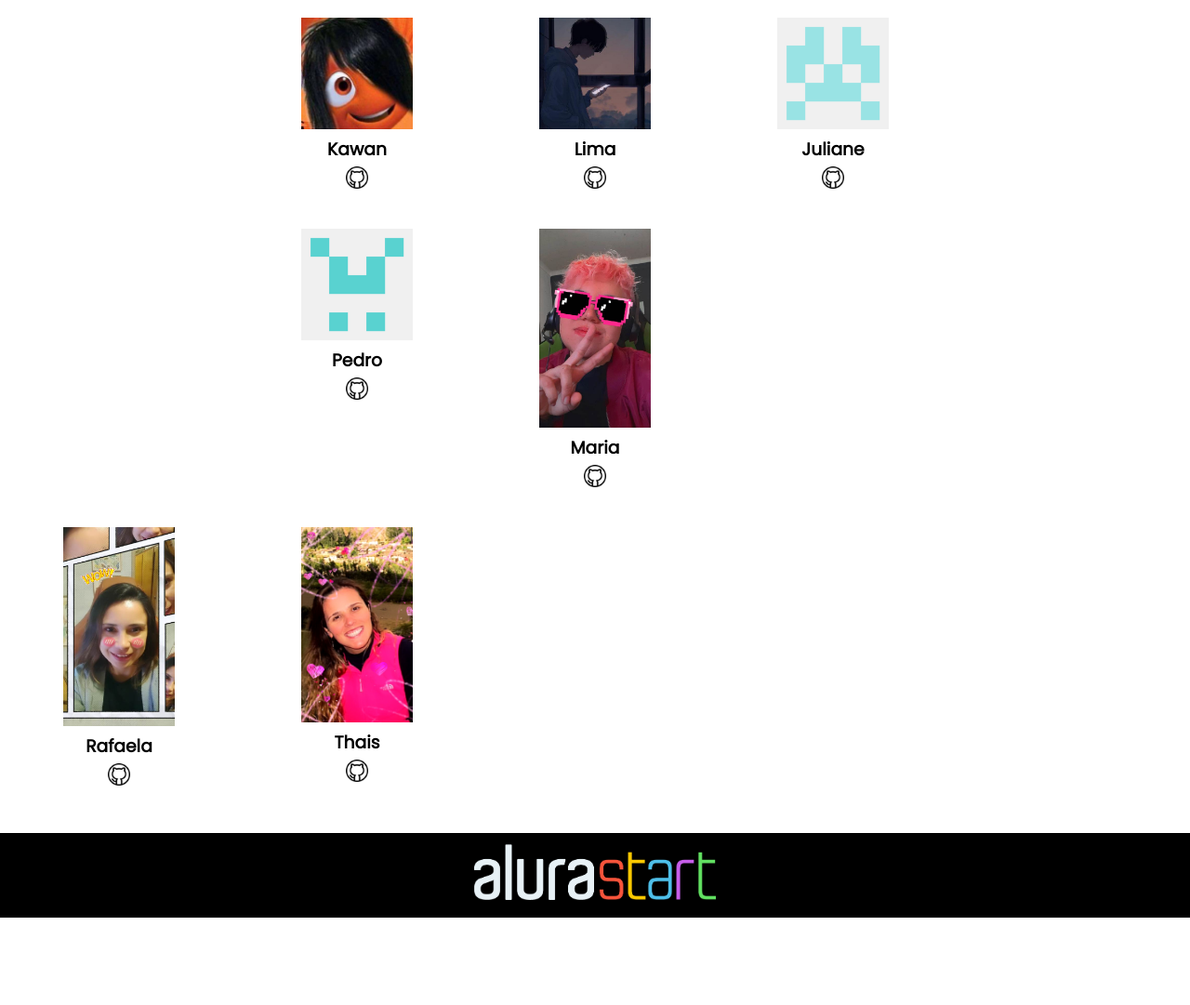
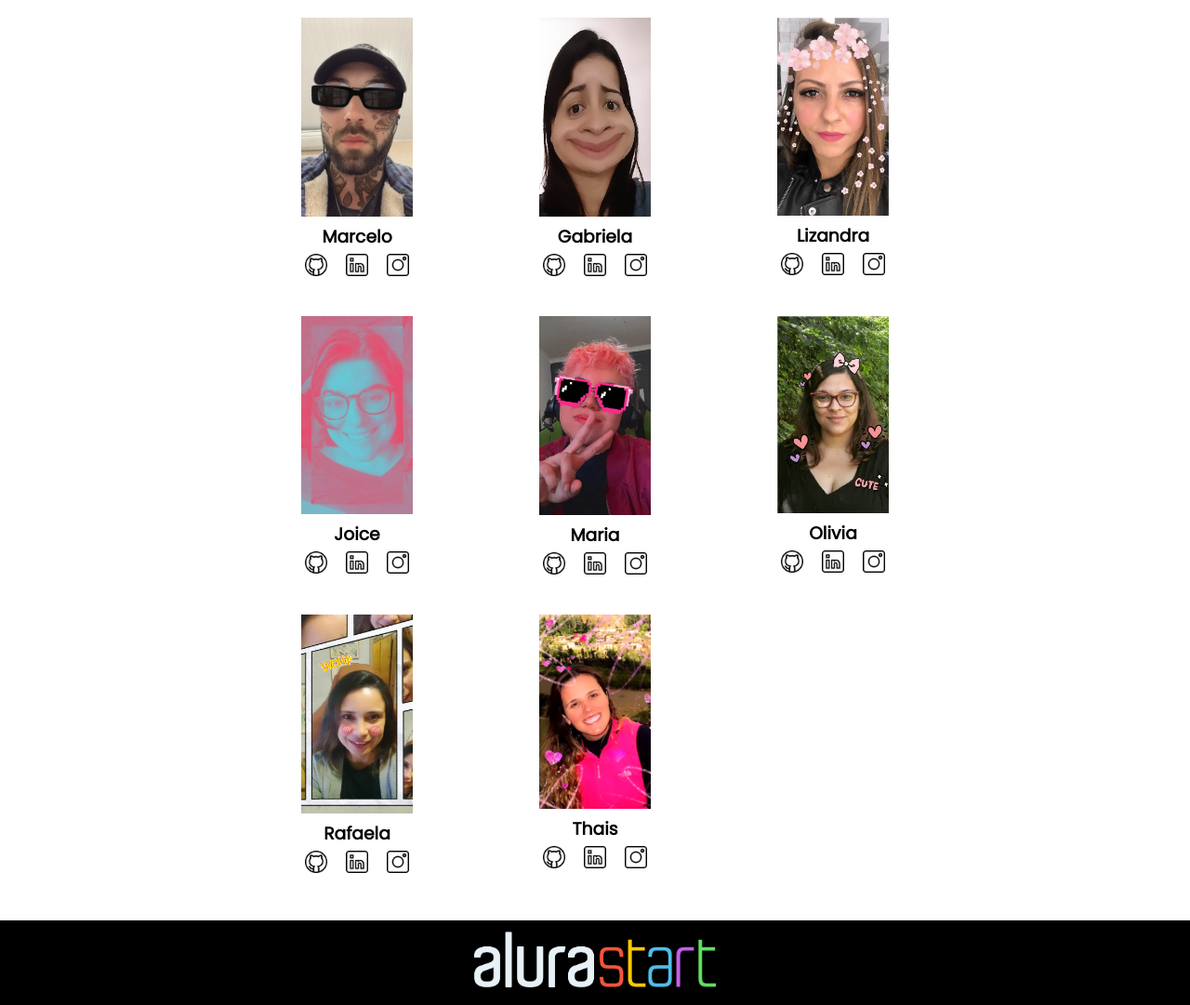
Before and after one commit to Samuray8090sn/siteescola3.0, a plain HTML site: page index.html in a window 1280 px wide. Shown: the part 601-1682 px from the top of the page at 93% size. Before the commit the page ends 1588 px from the top, so only its background shows below. Drawn offline with Linux system fonts and the light colour scheme; files whose address does not match are found by name.

Commit message:
Add files via upload

```diff
--- a/index.html
+++ b/index.html
@@ -36,41 +36,65 @@
         <div class="estudante-todos">
             <span></span>
             <div class="estudante-div">
-                <img class="estudante-imagem" src="Kawan.jpeg" alt="foto do Kawan">
-                <h3 class="estudante-nome">Kawan</h3>
-                <a href="https://github.com/kawanx32"><img class="estudante-icone" src="github.png"
+                <img class="estudante-imagem" src="Marcelo.jpeg" alt="foto do marcelo">
+                <h3 class="estudante-nome">Marcelo</h3>
+                <a href="https://github.com/marcelopaludetto"><img class="estudante-icone" src="github.png"
                         alt="icone github"></a>
-
+                <a href="https://linkedin.com/marcelopaludetto"><img class="estudante-icone" src="linkedin.png"
+                        alt="icone linkedin"></a>
+                <a href="https://instagram.com/marcelopaludetto"><img class="estudante-icone" src="instagram.png"
+                        alt="icone instagram"></a>
             </div>
             <div class="estudante-div">
-                <img class="estudante-imagem" src="Lima.jpeg" alt="foto do Lima">
-                <h3 class="estudante-nome">Lima</h3>
-                <a href="https://github.com/limabrZ"><img class="estudante-icone" src="github.png"
+                <img class="estudante-imagem" src="Gabi.jpg" alt="foto da gabi">
+                <h3 class="estudante-nome">Gabriela</h3>
+                <a href="https://github.com/GabrielaM-L"><img class="estudante-icone" src="github.png"
                         alt="icone github"></a>
-
+                <a href="https://www.linkedin.com/in/gabriela-marcomini-de-lima/"><img class="estudante-icone"
+                        src="linkedin.png" alt="icone linkedin"></a>
+                <a href="https://www.instagram.com/gabriela_marcomini/"><img class="estudante-icone" src="instagram.png"
+                        alt="icone instagram"></a>
             </div>
             <div class="estudante-div">
-                <img class="estudante-imagem" src="Juliane.png" alt="foto da Juliane">
-                <h3 class="estudante-nome">Juliane</h3>
-                <a href="https://github.com/JULIANEMACIEL"><img class="estudante-icone" src="github.png"
+                <img class="estudante-imagem" src="Liz.jpg" alt="foto da lizandra">
+                <h3 class="estudante-nome">Lizandra</h3>
+                <a href="https://github.com/LizandraDuarte40"><img class="estudante-icone" src="github.png"
                         alt="icone github"></a>
-
+                <a href="https://www.linkedin.com/in/lizandrarlm-duarte/"><img class="estudante-icone"
+                        src="linkedin.png" alt="icone linkedin"></a>
+                <a href="https://www.instagram.com/lizandrarlm"><img class="estudante-icone" src="instagram.png"
+                        alt="icone instagram"></a>
             </div>
             <span></span>
             <span></span>
             <div class="estudante-div">
-                <img class="estudante-imagem" src="Pedro.png" alt="foto do Pedro">
-                <h3 class="estudante-nome">Pedro</h3>
-                <a href="https://github.com/pedrovinicius013"><img class="estudante-icone" src="github.png"
+                <img class="estudante-imagem" src="Joice.jpg" alt="foto da joice">
+                <h3 class="estudante-nome">Joice</h3>
+                <a href="https://github.com/JoiceAlura"><img class="estudante-icone" src="github.png"
                         alt="icone github"></a>
-
+                <a href="https://www.linkedin.com/in/joicebarbaresco/"><img class="estudante-icone" src="linkedin.png"
+                        alt="icone linkedin"></a>
+                <a href="https://www.instagram.com/joicebarbaresco/"><img class="estudante-icone" src="instagram.png"
+                        alt="icone instagram"></a>
             </div>
             <div class="estudante-div">
                 <img class="estudante-imagem" src="Maria.jpg" alt="foto da maria">
                 <h3 class="estudante-nome">Maria</h3>
                 <a href="https://github.com/MagePSR"><img class="estudante-icone" src="github.png"
                         alt="icone github"></a>
-
+                <a href="https://www.linkedin.com/in/mariageovanna"><img class="estudante-icone" src="linkedin.png"
+                        alt="icone linkedin"></a>
+                <a href="https://www.instagram.com/magpsr/"><img class="estudante-icone" src="instagram.png"
+                        alt="icone instagram"></a>
+            </div>
+            <div class="estudante-div">
+                <img class="estudante-imagem" src="Olivia.jpg" alt="foto da olhe">
+                <h3 class="estudante-nome">Olivia</h3>
+                <img class="estudante-icone" src="github.png" alt="icone github">
+                <a href="https://www.linkedin.com/in/olhe/"><img class="estudante-icone" src="linkedin.png"
+                        alt="icone linkedin"></a>
+                <a href="https://github.com/olhe12"><img class="estudante-icone" src="instagram.png"
+                        alt="icone instagram"></a>
             </div>
             <span></span>
             <span></span>
@@ -79,14 +103,20 @@
                 <h3 class="estudante-nome">Rafaela</h3>
                 <a href="https://github.com/rafaelamunhoz12"><img class="estudante-icone" src="github.png"
                         alt="icone github"></a>
-
+                <a href="http://linkedin.com/in/rafaela-felix-munhoz-oliveira-02160a10a"><img class="estudante-icone"
+                        src="linkedin.png" alt="icone linkedin"></a>
+                <a href="https://www.instagram.com/rafafmo/"><img class="estudante-icone" src="instagram.png"
+                        alt="icone instagram"></a>
             </div>
             <div class="estudante-div">
                 <img class="estudante-imagem" src="Thais.jpg" alt="foto da thais">
                 <h3 class="estudante-nome">Thais</h3>
                 <a href="https://github.com/Thaispianucci"><img class="estudante-icone" src="github.png"
                         alt="icone github"></a>
-
+                <a href="https://www.linkedin.com/in/thais-pianucci-benedicto-54a9a416/"><img class="estudante-icone"
+                        src="linkedin.png" alt="icone linkedin"></a>
+                <a href="https://www.instagram.com/thaispianucci/"><img class="estudante-icone" src="instagram.png"
+                        alt="icone instagram"></a>
             </div>
 
         </div>
```
Also changed, not shown: Gabi.jpg (added), Joice.jpg (added), Liz.jpg (added), Marcelo.jpeg (added), Maria.jpg (added), Olivia.jpg (added), Rafa.jpg (added), Thais.jpg (added), instagram.png (added), linkedin.png (added).
